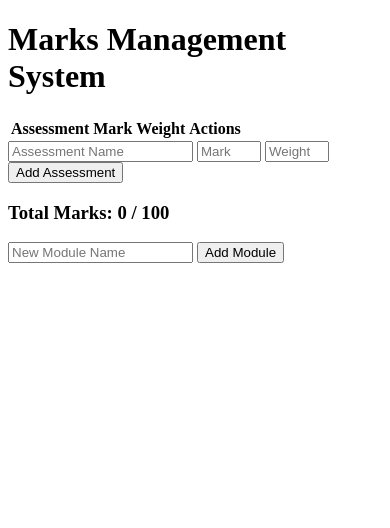
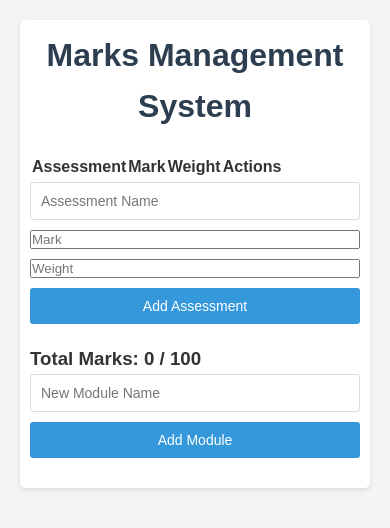
Before and after one commit to Teboho02/aiSturdyHelp, a website: page public/marks.html in a window 390 px wide. Drawn offline with Linux system fonts and the light colour scheme.

Commit message:
add styles back

```diff
--- a/public/marks.html
+++ b/public/marks.html
@@ -6,7 +6,107 @@
     <meta name="viewport" content="width=device-width, initial-scale=1.0">
     <title>Marks Management System</title>
     <style>
-        /* Your existing styles here */
+        * {
+            box-sizing: border-box;
+            margin: 0;
+            padding: 0;
+        }
+
+        body {
+            font-family: Arial, sans-serif;
+            line-height: 1.6;
+            background-color: #f4f4f4;
+            color: #333;
+            padding: 20px;
+        }
+
+        .container {
+            max-width: 800px;
+            margin: 0 auto;
+            background-color: #fff;
+            padding: 20px;
+            border-radius: 5px;
+            box-shadow: 0 2px 5px rgba(0, 0, 0, 0.1);
+        }
+
+        h1, h2 {
+            text-align: center;
+            margin-bottom: 20px;
+            color: #2c3e50;
+        }
+
+        form {
+            display: grid;
+            gap: 10px;
+            margin-bottom: 20px;
+        }
+
+        select, input[type="text"], button {
+            width: 100%;
+            padding: 10px;
+            border: 1px solid #ddd;
+            border-radius: 3px;
+            font-size: 16px;
+        }
+
+        button {
+            background-color: #3498db;
+            color: #fff;
+            border: none;
+            cursor: pointer;
+            transition: background-color 0.3s;
+        }
+
+        button:hover {
+            background-color: #2980b9;
+        }
+
+        #quiz-container {
+            display: none;
+        }
+
+        .question {
+            margin-bottom: 20px;
+            background-color: #f9f9f9;
+            padding: 15px;
+            border-radius: 5px;
+        }
+
+        .options {
+            list-style-type: none;
+            padding-left: 0;
+        }
+
+        .options li {
+            margin-bottom: 10px;
+        }
+
+        .options label {
+            display: flex;
+            align-items: center;
+            cursor: pointer;
+        }
+
+        .options input[type="radio"] {
+            margin-right: 10px;
+        }
+
+        #result {
+            text-align: center;
+            font-weight: bold;
+            margin-top: 20px;
+            font-size: 18px;
+        }
+
+        @media (max-width: 600px) {
+            .container {
+                padding: 10px;
+            }
+
+            select, input[type="text"], button {
+                font-size: 14px;
+            }
+        }
     </style>
 </head>
 
```
